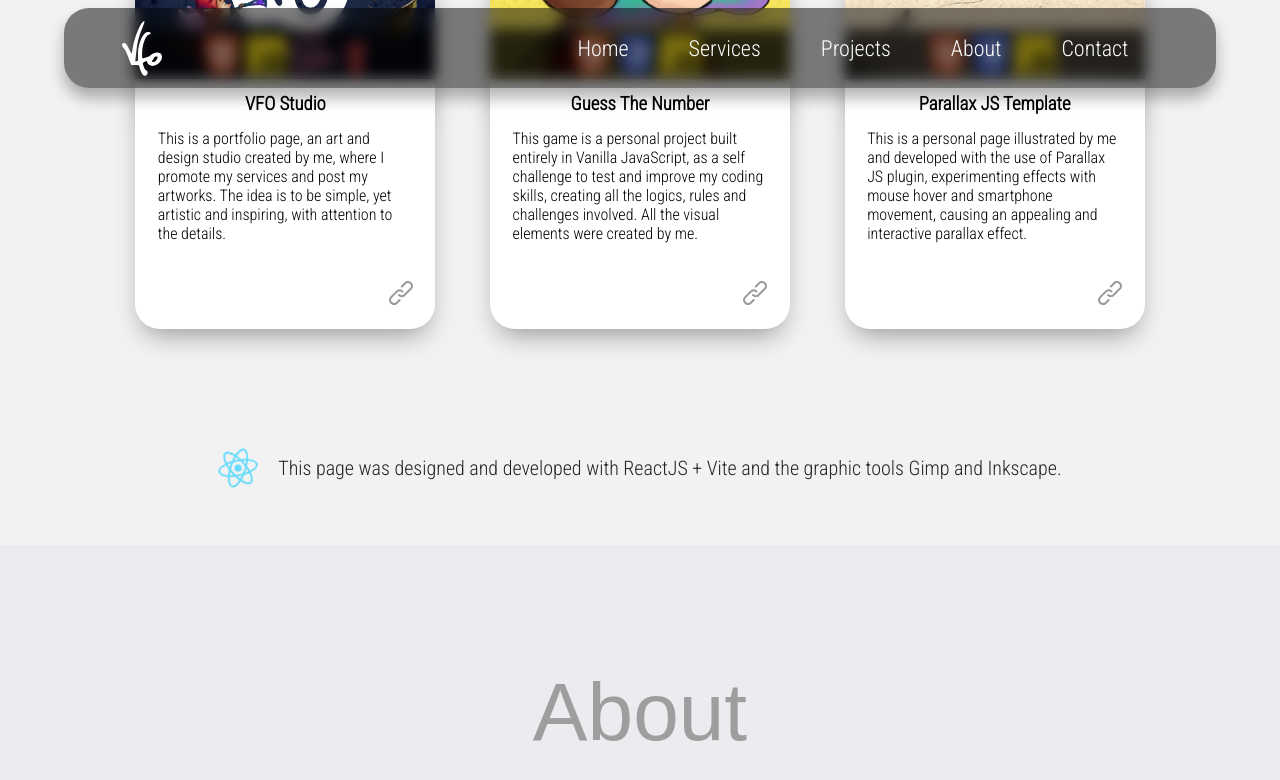
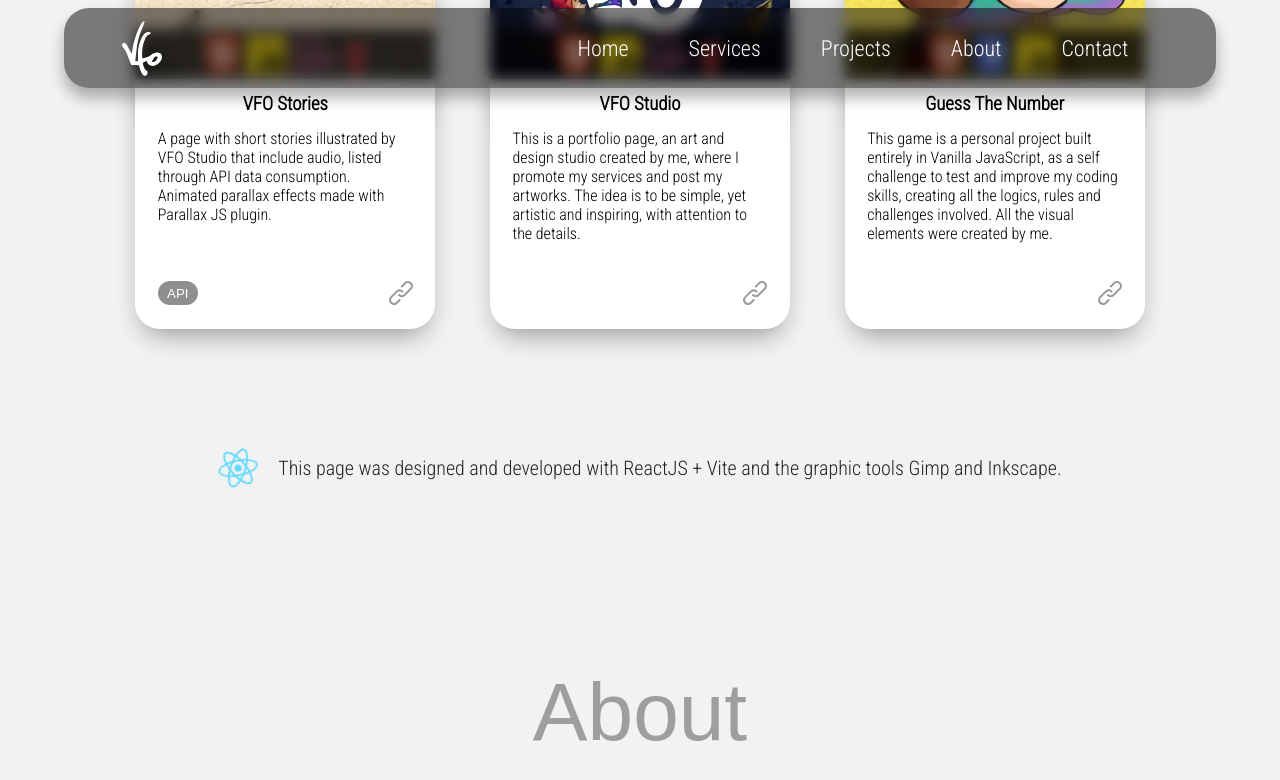
Before and after one commit to oliveira-victor/victor_dev, a React (Vite) app: page / in a window 1280 px wide. Both pictures are taken after a click on the element "See more projects". Shown: the part 4360-5140 px from the top of the page. Built offline with nearby package versions, Linux system fonts and the light colour scheme; a web font is replaced by a local one.

Commit message:
feat: updating card with API btn, adding VFO Stories card

```diff
--- a/src/About/About.module.css
+++ b/src/About/About.module.css
@@ -1,6 +1,6 @@
 .about {
     min-height: 100vh;
-    background-color: #EBECEF;
+    background-color: #f2f2f2;
     padding-bottom: 100px;
 
     @media (max-width: 767px) {
--- a/src/Projects/Card.jsx
+++ b/src/Projects/Card.jsx
@@ -7,7 +7,7 @@ import linkIcon from '../assets/link-icon.svg'
 
 function Card(props) {
 
-    const { link, id, techs1, techs2, techs3, techs4, techs5, cardTitle, text } = props
+    const { link, id, techs1, techs2, techs3, techs4, techs5, cardTitle, text, api } = props
     let [cardIsVisible, setCardIsVisible] = useState()
 
     const cardRef = useRef()
@@ -43,7 +43,10 @@ function Card(props) {
                             <p>
                                 {text}
                             </p>
-                            <img className={styles.linkIcon} src={linkIcon} alt="Link icon" />
+                            <div className={styles.bottom}>
+                                <button className={api ? '' : styles.hideBtn}>API</button>
+                                <img src={linkIcon} alt="Link icon" />
+                            </div>
                         </div>
                     </div>
                 </div>
--- a/src/Projects/CardsDisplay.jsx
+++ b/src/Projects/CardsDisplay.jsx
@@ -34,6 +34,7 @@ const CardsDisplay = () => {
                     techs3={typescript}
                     techs4={styledComponents}
                     text={t('digitalDice')}
+                    api={true}
                 />
                 <Card
                     link="https://theavatarmaker.vercel.app/"
@@ -42,6 +43,7 @@ const CardsDisplay = () => {
                     techs1={react}
                     techs2={styledComponents}
                     text={t('cardAvatarMaker')}
+                    api={false}
                 />
                 <Card
                     link="https://doulamamimoon.com"
@@ -52,19 +54,34 @@ const CardsDisplay = () => {
                     techs3={sass}
                     techs4={gulp}
                     text={t('cardMamiMoon')}
+                    api={false}
                 />
                 <Card
-                    link="https://vfostudio.vercel.app/"
-                    id="vfostudio"
-                    cardTitle="VFO Studio"
+                    link="https://vfostories.vercel.app/"
+                    id="vfostories"
+                    cardTitle="VFO Stories"
                     techs1={html}
                     techs2={javascript}
                     techs3={sass}
                     techs4={gulp}
-                    text={t('cardVFOstudio')}
+                    text={t('cardVFOstories')}
+                    api={true}
                 />
                 {toggleExtraCards ?
                     <>
+                        <div className="fadeIn">
+                            <Card
+                                link="https://vfostudio.vercel.app/"
+                                id="vfostudio"
+                                cardTitle="VFO Studio"
+                                techs1={html}
+                                techs2={javascript}
+                                techs3={sass}
+                                techs4={gulp}
+                                text={t('cardVFOstudio')}
+                                api={false}
+                            />
+                        </div>
                         <div className="fadeIn">
                             <Card
                                 link="https://guessthenumber-game.vercel.app/"
@@ -74,17 +91,7 @@ const CardsDisplay = () => {
                                 techs2={css}
                                 techs3={javascript}
                                 text={t('cardNumbersGame')}
-                            />
-                        </div>
-                        <div className="fadeIn">
-                            <Card
-                                link="https://vfo-parallax.vercel.app/"
-                                id="parallaxjs"
-                                cardTitle="Parallax JS Template"
-                                techs1={html}
-                                techs2={css}
-                                techs3={javascript}
-                                text={t('cardParallaxJs')}
+                                api={false}
                             />
                         </div>
                     </>
--- a/src/Projects/Projects.module.css
+++ b/src/Projects/Projects.module.css
@@ -130,12 +130,33 @@ header {
     padding-bottom: 16px;
     position: relative;
 
-    .linkIcon {
-        width: 24px;
+    .bottom {
+        width: 100%;
         position: absolute;
         bottom: 0;
         right: 0;
+        display: flex;
+        justify-content: space-between;
+
+        button {
+            width: 40px;
+            height: 24px;
+            background-color: #8f8f8f;
+            border-radius: 12px;
+            border: none;
+            color: #fff;
+        }
+
+        img {
+            width: 24px;
+        }
+
+        .hideBtn {
+            visibility: hidden;
+        }
     }
+
+
 }
 
 @media (max-width: 767px) {
--- a/src/Projects/cardsImgs.css
+++ b/src/Projects/cardsImgs.css
@@ -18,8 +18,8 @@
     background-image: url('./assets/digitaldice.webp');
 }
 
-#parallaxjs {
-    background-image: url('./assets/parallax.webp');
+#vfostories {
+    background-image: url('./assets/vfostories.webp');
 }
 
 #card_img6 {
--- a/src/Services/Accordion.jsx
+++ b/src/Services/Accordion.jsx
@@ -16,7 +16,7 @@ const Accordion = (props) => {
         <div className={styles.accordionBox}>
             <div className={styles.question} onClick={accordionHandler}>
                 {question}
-                <img src={arrow} alt="Arrow icon" className={activeAccordion && "upsideDown"} />
+                <img src={arrow} alt="Arrow icon" className={activeAccordion ? "upsideDown" : ''} />
             </div>
             {activeAccordion &&
                 <div className={styles.answer}>
--- a/src/Services/Services.module.css
+++ b/src/Services/Services.module.css
@@ -1,6 +1,6 @@
 .services {
     min-height: 100vh;
-    background-color: #EBECEF;
+    background-color: #f2f2f2;
 
     .servicesContainer {
         width: 80%;
--- a/src/i18n/translations/en.json
+++ b/src/i18n/translations/en.json
@@ -73,7 +73,7 @@
         "cardAvatarMaker": "An interactive web application which I created the concept, developed all the code and the visual elements, including the digital illustration. You can create different avatars and save them (with the implementation of html-to-image).",
         "cardMamiMoon": "For this project I had to come up with all the UX/UI part, including the creation of the logo and the icons. Also, I decided the most appropriated technologies for an efficient, responsive and fast webpage, working on the SEO and keeping a high performance.",
         "cardNumbersGame": "This game is a personal project built entirely in Vanilla JavaScript, as a self challenge to test and improve my coding skills, creating all the logics, rules and challenges involved. All the visual elements were created by me.",
-        "cardParallaxJs": "This is a personal page illustrated by me and developed with the use of Parallax JS plugin, experimenting effects with mouse hover and smartphone movement, causing an appealing and interactive parallax effect.",
+        "cardVFOstories": "A page with short stories illustrated by VFO Studio that include audio, listed through API data consumption. Animated parallax effects made with Parallax JS plugin.",
         "loadMoreCards": "See more projects",
         "vfoDevNote": "This page was designed and developed with ReactJS + Vite and the graphic tools Gimp and Inkscape."
     },
--- a/src/i18n/translations/ptBR.json
+++ b/src/i18n/translations/ptBR.json
@@ -73,7 +73,7 @@
         "cardAvatarMaker": "Uma aplicação web interativa na qual criei o conceito, desenvolvi todo o código e os aspectos visuais, inclusive fazendo todas as ilustrações digitais. É possível criar diferentes avatares e salvá-los (função possibilitada com a implementação do html-to-image).",
         "cardMamiMoon": "Para este projeto eu tive que criar toda a parte de UI/UX, incluindo a criação da logo e dos ícones. Além disso, decidi quais tecnologias seriam mais apropriadas para um site rápido, responsivo e eficiente, trabalhando no SEO e mantendo uma alta performance.",
         "cardNumbersGame": "Um projeto pessoal de jogo construído inteiramente em Vanilla JavaScript, como um desafio próprio para testar e melhorar minhas habilidades de programação, criando toda a lógica, regras e desafios involvidos. Todas as imagens foram feitas por mim.",
-        "cardParallaxJs": "Esta é uma página pessoal ilustrada por mim e desenvolvida com o uso do plugin Parallax JS, experimentando efeitos com mouse hover e movimentos do smartphone, causando o efeito parallax, tornando as interfaces mais atrativas e interativas.",
+        "cardVFOstories": "Uma página com histórias ilustradas por VFO Studio que acompanham audio, listadas a partir de dados consumidos por meio de API. Efeitos animados de parallax com o plugin Parallax JS.",
         "loadMoreCards": "Ver mais projetos",
         "vfoDevNote": "Esta página foi desenhada e desenvolvida com ReactJS + Vite, e as ferramentas gráficas Gimp e Inkscape."
     },
```
Also changed, not shown: src/Projects/assets/vfostories.webp (renamed from src/Projects/assets/parallax.webp).
